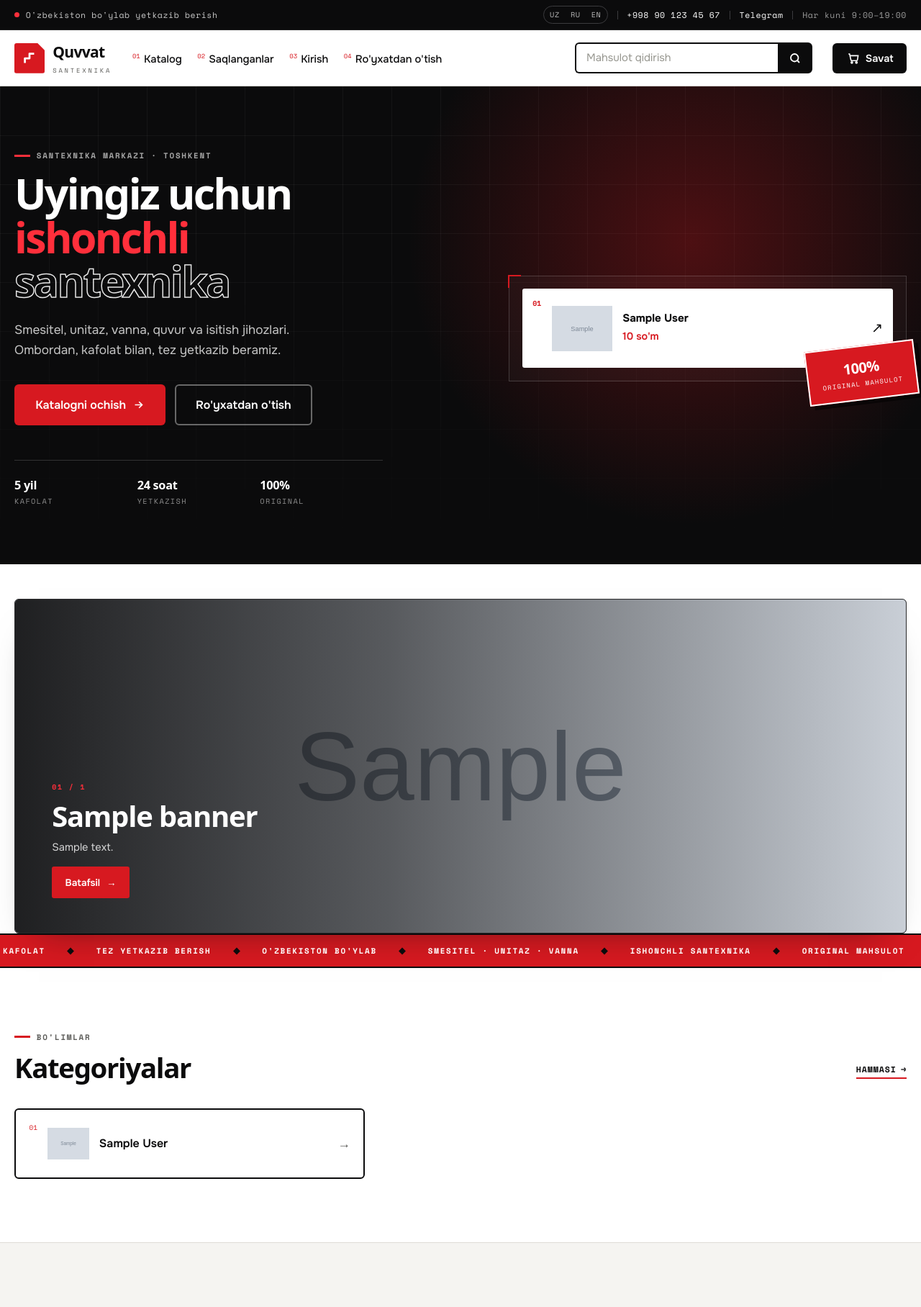
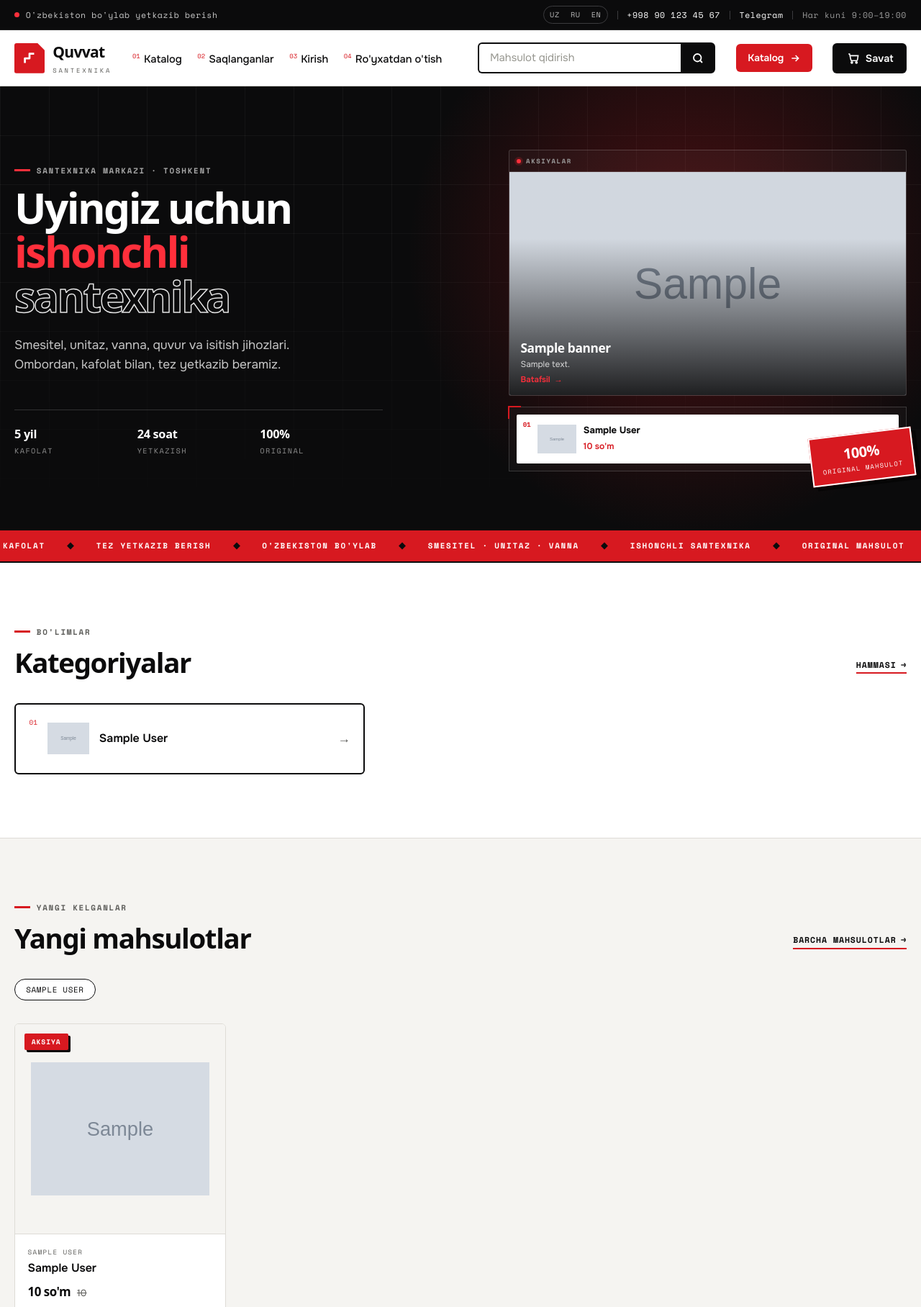
Before and after one commit to pythondev2012-x/quvvat, a Django app: template templates/front/index.html in a window 1280 px wide. Shown: the top 1816 px of the page at 72% size. Run offline with Django 5.2, Linux system fonts and the light colour scheme; the template is opened without the code that fills it: most values are stand-ins (such as "Sample title", 1, 10 or a date in 2020); grey boxes marked "Sample" are stand-in pictures; some web fonts are replaced.

Commit message:
Banner hero ichiga ko'chirildi, kartalar ixchamlashtirildi
- Banner endi hero o'ng ustunida, boshqaruv tugmalari (nuqta, strelka)
  banner ustidagi ingichka barda
- Yangi mahsulot kartalari banner ostida ixcham ko'rinishda
- Hero tugmalari sayt header'iga (Katalog CTA) ko'chirildi
- ru/en tarjimalar yangilandi

```diff
--- a/scripts/translations.py
+++ b/scripts/translations.py
@@ -12,6 +12,7 @@ TRANSLATIONS = {
         "Akkauntingiz yo'qmi?": 'Нет аккаунта?',
         'Aksiya': 'Акция',
         'Aksiya va bannerlar': 'Акции и баннеры',
+        'Aksiyalar': 'Акции',
         'Aloqa': 'Контакты',
         "Asosiy kontentga o'tish": 'Перейти к основному содержанию',
         'Asosiy menyu': 'Главное меню',
@@ -208,6 +209,7 @@ TRANSLATIONS = {
         "Akkauntingiz yo'qmi?": "Don't have an account?",
         'Aksiya': 'Sale',
         'Aksiya va bannerlar': 'Sales and banners',
+        'Aksiyalar': 'Sales',
         'Aloqa': 'Contact',
         "Asosiy kontentga o'tish": 'Skip to main content',
         'Asosiy menyu': 'Main menu',
--- a/static/css/style.css
+++ b/static/css/style.css
@@ -503,21 +503,98 @@ h1, h2, h3, p { margin: 0; }
   text-transform: uppercase;
 }
 
-/* Banner karuseli */
-.banner-section { padding: 3rem 0 0; }
-.banner-slider {
+/* Header CTA */
+.header-cta {
+  display: inline-flex;
+  align-items: center;
+  gap: .45rem;
+  flex: none;
+  padding: .68rem 1rem;
+  background: var(--red);
+  color: var(--white);
+  border-radius: var(--radius);
+  font: 600 .86rem var(--font-body);
+  transition: background .22s var(--ease), transform .22s var(--ease), box-shadow .22s var(--ease);
+}
+.header-cta:hover {
+  background: var(--ink);
+  transform: translate(-2px, -2px);
+  box-shadow: 4px 4px 0 var(--red);
+}
+
+/* Hero banner (hero o'ng ustunida) */
+.hero-side { display: grid; gap: .85rem; }
+.hero-banner {
+  border: 1px solid rgba(255, 255, 255, .17);
+  background: rgba(255, 255, 255, .03);
+  border-radius: 3px;
+  overflow: hidden;
+}
+.hero-banner-bar {
+  display: flex;
+  align-items: center;
+  gap: .7rem;
+  padding: .5rem .6rem;
+  border-bottom: 1px solid rgba(255, 255, 255, .14);
+}
+.hero-banner-label {
+  display: inline-flex;
+  align-items: center;
+  gap: .45rem;
+  flex: none;
+  font: 700 .56rem var(--font-mono);
+  letter-spacing: .18em;
+  text-transform: uppercase;
+  color: #9c9c9c;
+}
+.hero-banner-label i {
+  width: 6px;
+  height: 6px;
+  background: var(--red-bright);
+  border-radius: 50%;
+  box-shadow: 0 0 0 3px rgba(255, 47, 59, .18);
+}
+.hero-banner-dots { display: flex; align-items: center; gap: .3rem; margin-left: auto; }
+.hero-banner-dot {
+  width: 7px;
+  height: 7px;
+  padding: 0;
+  border: 1px solid rgba(255, 255, 255, .55);
+  border-radius: 50%;
+  background: transparent;
+  cursor: pointer;
+  transition: width .22s var(--ease), background .22s var(--ease), border-color .22s var(--ease);
+}
+.hero-banner-dot.is-active {
+  width: 18px;
+  border-radius: 4px;
+  background: var(--red-bright);
+  border-color: var(--red-bright);
+}
+.hero-banner-nav { display: flex; gap: .28rem; margin-left: .35rem; }
+.hero-banner-btn {
+  width: 26px;
+  height: 26px;
+  padding: 0;
+  display: grid;
+  place-items: center;
+  background: transparent;
+  border: 1px solid rgba(255, 255, 255, .28);
+  border-radius: 2px;
+  color: var(--white);
+  font-size: .78rem;
+  line-height: 1;
+  cursor: pointer;
+  transition: background .2s var(--ease), border-color .2s var(--ease);
+}
+.hero-banner-btn:hover { background: var(--red); border-color: var(--red); }
+.hero-banner-view {
   position: relative;
+  aspect-ratio: 16 / 9;
+  background: var(--ink-2);
   overflow: hidden;
-  aspect-ratio: 16 / 6;
-  min-height: 280px;
-  max-height: 470px;
-  background: var(--ink);
-  border: 1px solid var(--line-dark);
-  border-radius: var(--radius);
-  box-shadow: var(--shadow-soft);
-  isolation: isolate;
-}
-.banner-slide {
+}
+.hero-banner .banner-slide {
   position: absolute;
   inset: 0;
   display: block;
@@ -525,115 +602,74 @@ h1, h2, h3, p { margin: 0; }
   visibility: hidden;
   transition: opacity .55s var(--ease), visibility .55s;
 }
-.banner-slide.is-active { opacity: 1; visibility: visible; z-index: 2; }
-.banner-slide img { width: 100%; height: 100%; object-fit: cover; }
-.banner-shade {
+.hero-banner .banner-slide.is-active { opacity: 1; visibility: visible; z-index: 2; }
+.hero-banner .banner-slide img { width: 100%; height: 100%; object-fit: cover; }
+.hero-banner .banner-shade {
   position: absolute;
   inset: 0;
-  background: linear-gradient(90deg,
-    rgba(11, 11, 12, .9) 0%,
-    rgba(11, 11, 12, .62) 42%,
-    rgba(11, 11, 12, .06) 100%);
-}
-.banner-copy {
+  background: linear-gradient(180deg,
+    rgba(11, 11, 12, .02) 30%,
+    rgba(11, 11, 12, .9) 100%);
+}
+.hero-banner .banner-copy {
   position: absolute;
-  left: clamp(1.25rem, 4vw, 3.5rem);
-  bottom: clamp(1.5rem, 4vw, 3rem);
-  right: clamp(1.25rem, 34%, 50%);
+  left: .95rem;
+  right: .95rem;
+  bottom: .85rem;
   display: flex;
   flex-direction: column;
   align-items: flex-start;
-  gap: .7rem;
-  color: var(--white);
-}
-.banner-kicker {
-  font: 700 .62rem var(--font-mono);
-  letter-spacing: .18em;
-  text-transform: uppercase;
-  color: var(--red-bright);
-}
-.banner-title {
-  font: 700 clamp(1.35rem, 3.2vw, 2.5rem)/1.08 var(--font-display);
-  letter-spacing: -.03em;
-  max-width: 24ch;
-}
-.banner-text {
-  max-width: 48ch;
-  font-size: clamp(.85rem, 1.15vw, 1rem);
-  color: rgba(255, 255, 255, .8);
+  gap: .3rem;
+  color: var(--white);
+}
+.hero-banner .banner-title {
+  font: 600 clamp(.95rem, 1.35vw, 1.2rem) / 1.16 var(--font-display);
+  letter-spacing: -.02em;
+}
+.hero-banner .banner-text {
+  max-width: 100%;
+  font-size: .74rem;
+  line-height: 1.4;
+  color: rgba(255, 255, 255, .78);
   display: -webkit-box;
   -webkit-line-clamp: 2;
   -webkit-box-orient: vertical;
   overflow: hidden;
 }
-.banner-cta {
+.hero-banner .banner-cta {
   display: inline-flex;
   align-items: center;
-  gap: .55rem;
-  margin-top: .2rem;
-  padding: .7rem 1.15rem;
-  background: var(--red);
-  color: var(--white);
-  font-weight: 600;
-  font-size: .85rem;
-  border-radius: 3px;
-  transition: background .2s var(--ease), transform .2s var(--ease);
-}
-.banner-slide:hover .banner-cta { background: var(--red-bright); transform: translateX(3px); }
-.banner-nav {
-  position: absolute;
-  top: 1rem;
-  right: 1rem;
-  z-index: 4;
-  width: 42px;
-  height: 42px;
-  display: grid;
-  place-items: center;
-  padding: 0;
-  background: rgba(11, 11, 12, .55);
-  border: 1px solid rgba(255, 255, 255, .3);
-  border-radius: 3px;
-  color: var(--white);
-  font-size: 1.1rem;
-  line-height: 1;
-  cursor: pointer;
-  transition: background .2s var(--ease), border-color .2s var(--ease);
-}
-.banner-nav--prev { right: 4.4rem; }
-.banner-nav:hover { background: var(--red); border-color: var(--red); }
-.banner-dots {
-  position: absolute;
-  right: 1.35rem;
-  bottom: 1.35rem;
-  z-index: 4;
-  display: flex;
-  align-items: center;
-  gap: .4rem;
-}
-.banner-dot {
-  width: 10px;
-  height: 10px;
-  padding: 0;
-  border: 1px solid rgba(255, 255, 255, .75);
-  border-radius: 50%;
-  background: transparent;
-  cursor: pointer;
-  transition: width .25s var(--ease), background .25s var(--ease), border-color .25s var(--ease);
-}
-.banner-dot.is-active { width: 28px; border-radius: 5px; background: var(--red); border-color: var(--red); }
-@media (max-width: 780px) {
-  .banner-section { padding-top: 1.75rem; }
-  .banner-slider { aspect-ratio: 4 / 3; min-height: 0; max-height: 400px; }
-  .banner-shade {
-    background: linear-gradient(180deg,
-      rgba(11, 11, 12, .05) 0%,
-      rgba(11, 11, 12, .55) 55%,
-      rgba(11, 11, 12, .92) 100%);
-  }
-  .banner-copy { right: 1.25rem; bottom: 2.6rem; gap: .55rem; }
-  .banner-text { -webkit-line-clamp: 2; }
-  .banner-nav { display: none; }
-  .banner-dots { left: 1.25rem; right: auto; bottom: 1.1rem; }
+  gap: .35rem;
+  font: 600 .72rem var(--font-body);
+  color: var(--red-bright);
+}
+.hero-banner .banner-slide:hover .banner-cta { color: var(--white); }
+
+/* Ixcham mahsulot kartalari (banner ostida) */
+.hero-frame--compact { gap: .5rem; padding: .6rem; margin-top: .1rem; }
+.hero-frame--compact .hero-item {
+  grid-template-columns: auto 54px 1fr auto;
+  gap: .6rem;
+  padding: .45rem .55rem;
+  border-radius: 2px;
+}
+.hero-frame--compact .hero-item img { width: 54px; height: 54px; }
+.hero-frame--compact .hero-item-no { font-size: .56rem; }
+.hero-frame--compact .hero-item-body b { font-size: .82rem; }
+.hero-frame--compact .hero-item-body em { margin-top: .15rem; font-size: .76rem; }
+.hero-frame--compact .hero-item-arrow { font-size: .9rem; }
+.hero-side .hero-badge { right: -10px; bottom: -14px; padding: .7rem .85rem; }
+
+@media (max-width: 980px) {
+  .header-cta { display: none; }
+}
+
+@media (max-width: 680px) {
+  .hero-banner-view { aspect-ratio: 16 / 10; }
+  .hero-banner .banner-copy { left: .8rem; right: .8rem; bottom: .7rem; }
+  .hero-banner .banner-title { font-size: 1.02rem; }
+  .hero-banner .banner-text { font-size: .72rem; }
+  .hero-side .hero-badge { right: 4px; bottom: -18px; }
 }
 
 /* Harakatlanuvchi lenta */
--- a/templates/front/base.html
+++ b/templates/front/base.html
@@ -75,6 +75,11 @@
           </button>
         </form>
       </div>
+
+      <a class="header-cta" href="{% url 'all_products' %}">
+        {% trans "Katalog" %}
+        <svg viewBox="0 0 24 24" width="16" height="16" fill="none" stroke="currentColor" stroke-width="2.4" aria-hidden="true"><path d="M5 12h14M13 6l6 6-6 6"/></svg>
+      </a>
 
       <a class="cart" href="{% url 'cart' %}" aria-label="{% trans 'Savat' %}">
         <svg viewBox="0 0 24 24" width="19" height="19" fill="none" stroke="currentColor" stroke-width="2" aria-hidden="true"><path d="M4 5h2l2.2 10.2a2 2 0 0 0 2 1.6h7.6a2 2 0 0 0 2-1.6L21 8H7"/><circle cx="10" cy="20" r="1.4"/><circle cx="18" cy="20" r="1.4"/></svg>
--- a/templates/front/index.html
+++ b/templates/front/index.html
@@ -9,17 +9,6 @@
       <p class="eyebrow eyebrow--light"><span class="eyebrow-mark"></span>{% trans "Santexnika markazi · Toshkent" %}</p>
       <h1>{% blocktrans %}Uyingiz uchun <span class="accent">ishonchli</span> <span class="outline">santexnika</span>{% endblocktrans %}</h1>
       <p class="hero-lead">{% trans "Smesitel, unitaz, vanna, quvur va isitish jihozlari. Ombordan, kafolat bilan, tez yetkazib beramiz." %}</p>
-      <div class="hero-actions">
-        <a class="btn btn--red btn--lg" href="{% url 'all_products' %}">
-          {% trans "Katalogni ochish" %}
-          <svg viewBox="0 0 24 24" width="17" height="17" fill="none" stroke="currentColor" stroke-width="2.4" aria-hidden="true"><path d="M5 12h14M13 6l6 6-6 6"/></svg>
-        </a>
-        {% if user.is_authenticated %}
-          <a class="btn btn--outline btn--lg" href="{% url 'logout' %}">{% trans "Chiqish" %}</a>
-        {% else %}
-          <a class="btn btn--outline btn--lg" href="{% url 'register' %}">{% trans "Ro'yxatdan o'tish" %}</a>
-        {% endif %}
-      </div>
 
       <ul class="hero-stats">
         <li><b>{% trans "5 yil" %}</b><span>{% trans "kafolat" %}</span></li>
@@ -29,7 +18,46 @@
     </div>
 
     <div class="hero-side reveal">
-      <div class="hero-frame">
+      {% if banners %}
+        <div class="hero-banner" data-banner-slider aria-label="{% trans 'Aksiya va bannerlar' %}">
+          <div class="hero-banner-bar">
+            <span class="hero-banner-label"><i aria-hidden="true"></i>{% trans "Aksiyalar" %}</span>
+
+            {% if banners|length > 1 %}
+              <div class="hero-banner-dots">
+                {% for b in banners %}
+                  <button class="hero-banner-dot{% if forloop.first %} is-active{% endif %}" type="button"
+                          data-banner-dot="{{ forloop.counter0 }}"
+                          aria-label="{{ forloop.counter }} / {{ banners|length }}"
+                          {% if forloop.first %}aria-current="true"{% endif %}></button>
+                {% endfor %}
+              </div>
+              <div class="hero-banner-nav">
+                <button class="hero-banner-btn" type="button" data-banner-prev aria-label="{% trans 'Oldingi banner' %}">←</button>
+                <button class="hero-banner-btn" type="button" data-banner-next aria-label="{% trans 'Keyingi banner' %}">→</button>
+              </div>
+            {% endif %}
+          </div>
+
+          <div class="hero-banner-view">
+            {% for b in banners %}
+              <a class="banner-slide{% if forloop.first %} is-active{% endif %}"
+                 href="{% if b.product_1 %}{% url 'product_detail' b.product_1.code %}{% else %}{% url 'all_products' %}{% endif %}"
+                 {% if not forloop.first %}aria-hidden="true" tabindex="-1"{% endif %}>
+                <img src="{{ b.image.url }}" alt="{{ b.title }}"{% if not forloop.first %} loading="lazy"{% endif %}>
+                <span class="banner-shade" aria-hidden="true"></span>
+                <span class="banner-copy">
+                  <b class="banner-title">{{ b.title }}</b>
+                  {% if b.description %}<span class="banner-text">{{ b.description }}</span>{% endif %}
+                  <span class="banner-cta">{% trans "Batafsil" %} <span aria-hidden="true">→</span></span>
+                </span>
+              </a>
+            {% endfor %}
+          </div>
+        </div>
+      {% endif %}
+
+      <div class="hero-frame hero-frame--compact">
         {% for p in latest_products %}
           <a class="hero-item" href="{% url 'product_detail' p.code %}">
             <span class="hero-item-no">{{ forloop.counter|stringformat:"02d" }}</span>
@@ -52,6 +80,7 @@
           </svg>
         {% endfor %}
       </div>
+
       <div class="hero-badge" aria-hidden="true">
         <b>100%</b>
         <span>{% trans "original mahsulot" %}</span>
@@ -59,42 +88,6 @@
     </div>
   </div>
 </section>
-
-{% if banners %}
-<section class="banner-section" aria-label="{% trans 'Aksiya va bannerlar' %}">
-  <div class="wrap">
-    <div class="banner-slider" data-banner-slider>
-      {% for b in banners %}
-        <a class="banner-slide{% if forloop.first %} is-active{% endif %}"
-           href="{% if b.product_1 %}{% url 'product_detail' b.product_1.code %}{% else %}{% url 'all_products' %}{% endif %}"
-           {% if not forloop.first %}aria-hidden="true" tabindex="-1"{% endif %}>
-          <img src="{{ b.image.url }}" alt="{{ b.title }}"{% if not forloop.first %} loading="lazy"{% endif %}>
-          <span class="banner-shade" aria-hidden="true"></span>
-          <span class="banner-copy">
-            <span class="banner-kicker">{{ forloop.counter|stringformat:"02d" }} / {{ banners|length }}</span>
-            <b class="banner-title">{{ b.title }}</b>
-            {% if b.description %}<span class="banner-text">{{ b.description }}</span>{% endif %}
-            <span class="banner-cta">{% trans "Batafsil" %} <span aria-hidden="true">→</span></span>
-          </span>
-        </a>
-      {% endfor %}
-
-      {% if banners|length > 1 %}
-        <button class="banner-nav banner-nav--prev" type="button" data-banner-prev aria-label="{% trans 'Oldingi banner' %}">←</button>
-        <button class="banner-nav banner-nav--next" type="button" data-banner-next aria-label="{% trans 'Keyingi banner' %}">→</button>
-        <div class="banner-dots">
-          {% for b in banners %}
-            <button class="banner-dot{% if forloop.first %} is-active{% endif %}" type="button"
-                    data-banner-dot="{{ forloop.counter0 }}"
-                    aria-label="{{ forloop.counter }} / {{ banners|length }}"
-                    {% if forloop.first %}aria-current="true"{% endif %}></button>
-          {% endfor %}
-        </div>
-      {% endif %}
-    </div>
-  </div>
-</section>
-{% endif %}
 
 <div class="marquee" aria-hidden="true">
   <div class="marquee-track">
```
Also changed, not shown: locale/en/LC_MESSAGES/django.po, locale/ru/LC_MESSAGES/django.po, 2 other files.
